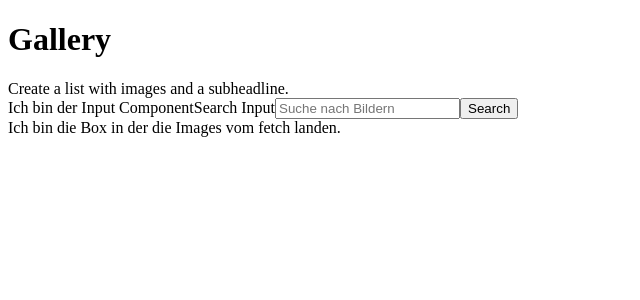
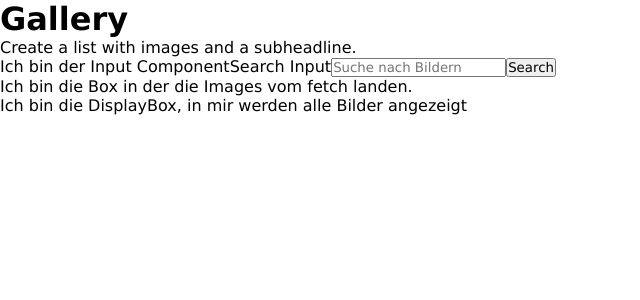
Before and after one commit to TimoFeindt/React-Gallery, a React (Create React App) app in the folder gallery/: page / in a window 1280 px wide. Shown: the top 300 px of the page, without its empty margins (0-640 px from the left). Built offline with nearby package versions, Linux system fonts and the light colour scheme.

Commit message:
made everything work and added first styles

```diff
--- a/gallery/src/App.js
+++ b/gallery/src/App.js
@@ -1,21 +1,33 @@
 import { useState } from "react";
 import SearchInput from "./components/SearchInput";
 import RecievedImageBox from "./components/RecievedImageBox";
+import GalleryBox from "./components/GalleryBox";
+import './css/main.css'
 
 export default function App() {
 
   const [fetchValues, setFetchValues] = useState([])
+  const [arrayOfImageObject, setArrayOfImageObject] = useState([])
 
-  function handleFetchValue(data) {
+  const handleFetchValue = (data) => {
     setFetchValues(data)
   }
 
+  const handleGrandchildImageClick = (image) => {
+    const updateImageArray = [
+      ...arrayOfImageObject,
+      image
+    ]
+    setArrayOfImageObject(updateImageArray)
+  }
+
   return (
-    <div className="App">
+    <div className="gallery">
       <h1>Gallery</h1>
       Create a list with images and a subheadline.
       <SearchInput handleFetchValue={handleFetchValue} />
-      <RecievedImageBox fetchValues={fetchValues}/>
+      <RecievedImageBox fetchValues={fetchValues} forwardSelectedImage={handleGrandchildImageClick}/>
+      <GalleryBox imageList={arrayOfImageObject}/>
     </div>
   );
 }
--- /dev/null
+++ b/gallery/src/components/GalleryBox.js
@@ -0,0 +1,15 @@
+import GalleryImage from "./GalleryImage";
+
+export default function GalleryBox({imageList}) {
+
+    return(
+        <div className="gallery__area">
+            Ich bin die DisplayBox, in mir werden alle Bilder angezeigt
+
+            {imageList.map(image => {
+                return (<GalleryImage key={image.id} image={image}/>)
+                })
+            }
+        </div>
+    )
+}
--- /dev/null
+++ b/gallery/src/components/GalleryImage.js
@@ -0,0 +1,13 @@
+export default function GalleryImage({image}) {
+
+    // onClick hinzufügen, der die spezifische Card umdreht um den Author und die Description zu erhalten.
+    // title muss dem Image Object noch hinzugefügt werden.
+    return(
+        <div className="gallery__card">
+            <img src={image.urls.small} alt={image.alt_description} className="gallery__image"/>
+            <h5>Title: Muss ich noch hinzufügen</h5>
+            <p className="gallery__description">Description: {image.description}</p>
+            <span className="gallery__author">Author: {image.user.first_name} {image.user.last_name}</span>
+        </div>
+    )
+}
--- a/gallery/src/components/RecievedImage.js
+++ b/gallery/src/components/RecievedImage.js
@@ -1,14 +1,16 @@
-export default function RecievedImage({image}) {
+export default function RecievedImage({image, selectedImage}) {
 
-    //styling hinzufügen
-    //img tag und headline hinzufügen
+   //WCAG hinzufügen
+
+    //send specific img back to parent
+    const handleImageclick = () => {
+        selectedImage(image)
+    }
 
     return(
-        <div>
+        <div onClick={handleImageclick} className="fetch__card">
             <h3>Ich bin eine Card</h3>
-            <img src={image.urls.small} alt={image.alt_description} />
-            <h5>Title: {image.alt_description} </h5>
-            <p>{image.description}</p>
+            <img src={image.urls.small} alt={image.alt_description} className="fetch__image"/>
         </div>
     )
 }
--- a/gallery/src/components/RecievedImageBox.js
+++ b/gallery/src/components/RecievedImageBox.js
@@ -1,21 +1,19 @@
 import RecievedImage from "./RecievedImage"
 
-export default function RecievedImageBox({fetchValues}) {
-    console.log('RecievedImageBox: ')
-    console.log(fetchValues)
-    // map erstellen um alle 5 images anzuzeigen.
+export default function RecievedImageBox({fetchValues, forwardSelectedImage}) {
 
-    /* const newImageList = images.map(image => {
-        return ( console.log(image)
-        const updateImageList = []
-        )
-    }) */
+    // handle clickedImage
+    const handleSelectedImage = (image) => {
+        forwardSelectedImage(image)
+    }
+
+
     return(
-        <div>
+        <div className="fetched__image">
             Ich bin die Box in der die Images vom fetch landen.
             {fetchValues.map(image => {
                 return (
-                    <RecievedImage key={image.id} image={image}/>
+                    <RecievedImage key={image.id} image={image} selectedImage={handleSelectedImage}/>
                 )
             })}
 
--- a/gallery/src/components/SearchInput.js
+++ b/gallery/src/components/SearchInput.js
@@ -14,6 +14,8 @@ export default function SearchInput({handleFetchValue}) {
 
     }
 
+
+    //TODO: controlled Input erstellen vallue={inputValue} noch mehr reinlesen
     const handleSearchSubmit = () => {
         if(inputValue === '') {
             return
@@ -29,7 +31,7 @@ export default function SearchInput({handleFetchValue}) {
 
     const fetchingImage = async (query) => {
 
-        const response = await fetch(`https://api.unsplash.com/search/photos/?query=${query}&per_page=1&client_id=${ACCESS_KEY}`); // unsplash api - 5 resutls per request and client_id
+        const response = await fetch(`https://api.unsplash.com/search/photos/?query=${query}&per_page=2&client_id=${ACCESS_KEY}`); // unsplash api - 5 resutls per request and client_id
         const data = await response.json();
         const imageResults = data.results
 
@@ -48,9 +50,9 @@ export default function SearchInput({handleFetchValue}) {
                 return <div key={index}>{image.alt_description}</div>
             })}
 
-            <label htmlFor="">Search Input</label>
-            <input placeholder="Suche nach Bildern" type="text" onChange={handleInputChange} />
-            <button onClick={handleSearchSubmit}>Search</button>
+            <label htmlFor="searchInput" className="search__label">Search Input</label>
+            <input name="searchInput" placeholder="Suche nach Bildern" type="text" onChange={handleInputChange} className="search__input"/>
+            <button onClick={handleSearchSubmit} className="search__button">Search</button>
         </div>
     )
 }
--- /dev/null
+++ b/gallery/src/css/main.css
@@ -0,0 +1,6 @@
+* {
+  padding: 0;
+  margin: 0;
+  box-sizing: border-box;
+  font-family: Verdana, Geneva, Tahoma, sans-serif;
+}
--- /dev/null
+++ b/gallery/src/css/main.scss
@@ -0,0 +1,6 @@
+* {
+    padding: 0;
+    margin: 0;
+    box-sizing: border-box;
+    font-family:Verdana, Geneva, Tahoma, sans-serif;
+}
```
Also changed, not shown: gallery/src/components/DisplayBox.js (deleted, +0 -7 lines), gallery/src/components/DisplayImage.js (deleted, +0 -8 lines).
